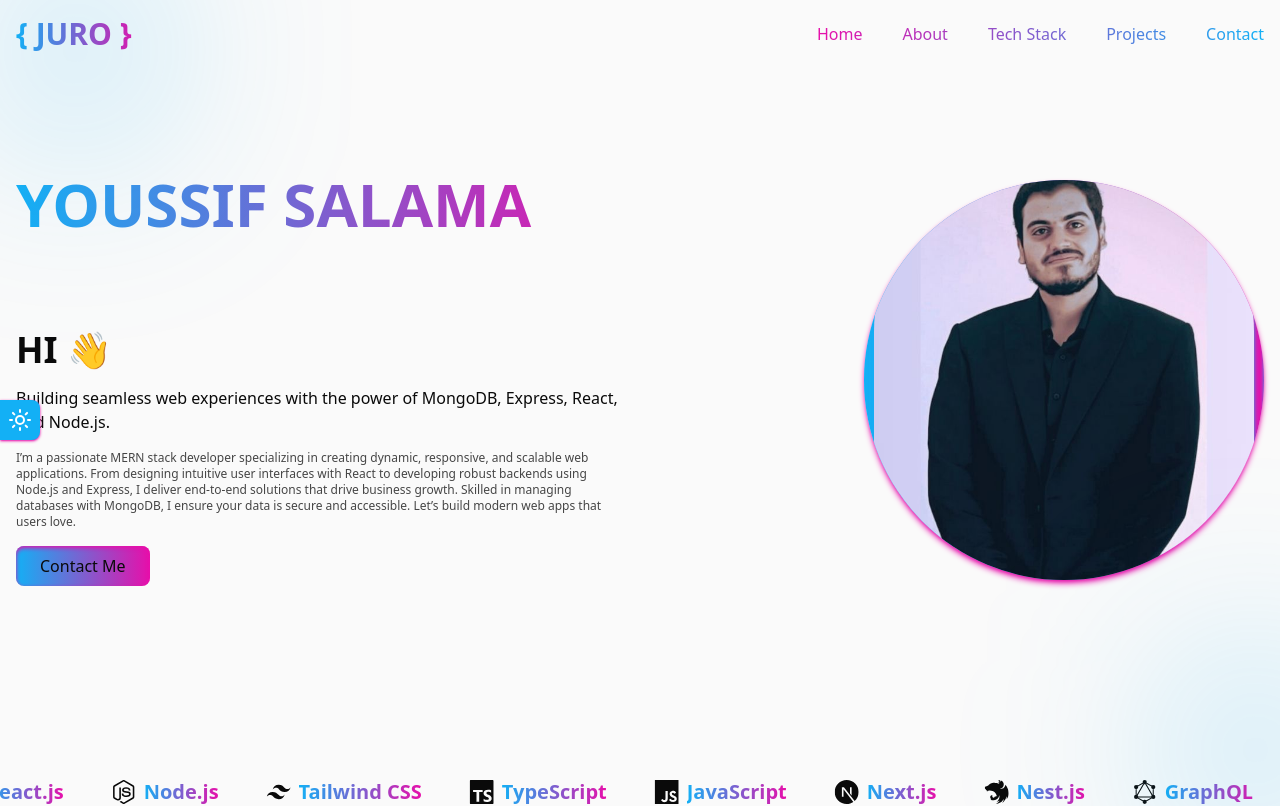
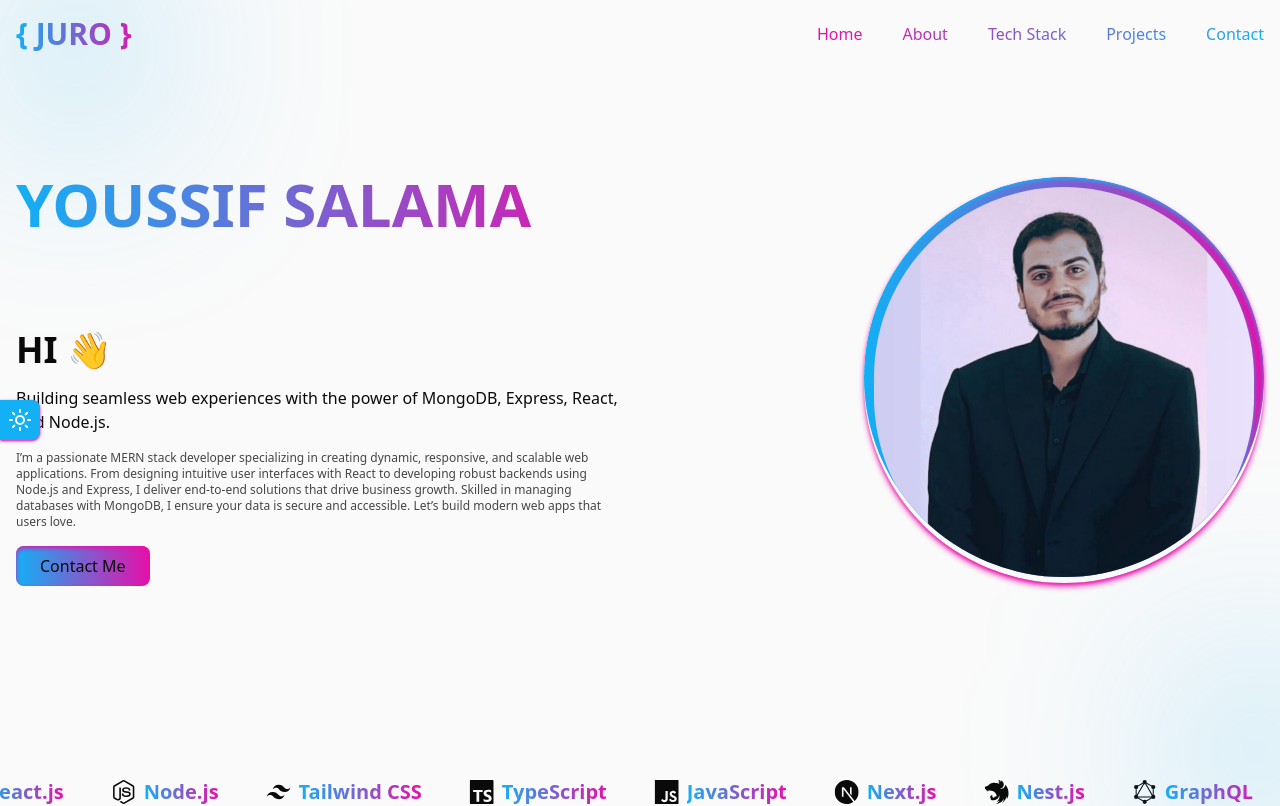
Before and after one commit to Youssif-Salama/youssif-portfolio-2025, a Next.js app: page / in a window 1280 px wide. Shown: the top 806 px of the page. Built offline with nearby package versions, Linux system fonts and the light colour scheme.

Commit message:
Update Home.tsx

```diff
--- a/app/components/pages/main/Home.tsx
+++ b/app/components/pages/main/Home.tsx
@@ -36,22 +36,26 @@ const Home = () => {
           </Link>
         </div>
         <div className="flex-1 flex items-center justify-end">
-          <div className="relative w-full h-full max-w-[400px] max-h-[400px] shadow-md shadow-main-purple flex items-center justify-end overflow-hidden rounded-full">
+  <div className="relative shadow-md shadow-main-purple rounded-full overflow-hidden">
     <div
-              className="gradient-border rounded-full w-[400px]
-              max-md:h-[300px] max-md:w-[300px] max-sm:h-[250px] max-sm:w-[250px]
-              flex items-center justify-end overflow-hidden
-        shadow-inner shadow-main-blue
-        "
+      className="gradient-border rounded-full shadow-inner shadow-main-blue
+                 w-[400px] h-[400px]
+                 max-md:w-[300px] max-md:h-[300px]
+                 max-sm:w-[250px] max-sm:h-[250px]
+                 overflow-hidden"
     >
       <img
         src="/youssif.jpg"
         alt="Youssif Salama"
-                className="rounded-full object-cover h-full w-full shadow-md shadow-main-blue translate-y-20"
+        className="rounded-full object-top object-cover w-[400px] h-[400px]
+                   max-md:w-[300px] max-md:h-[300px]
+                   max-sm:w-[250px] max-sm:h-[250px]
+                   shadow-md shadow-main-blue"
       />
     </div>
   </div>
 </div>
+
       </div>
       <div className="mt-auto min-h-[25vh] flex items-center justify-center max-lg:overflow-hidden">
         <InversedInfiniteAutoScrollTechStackIcons />
```
Lines whose indentation alone changed are shown as unchanged.
